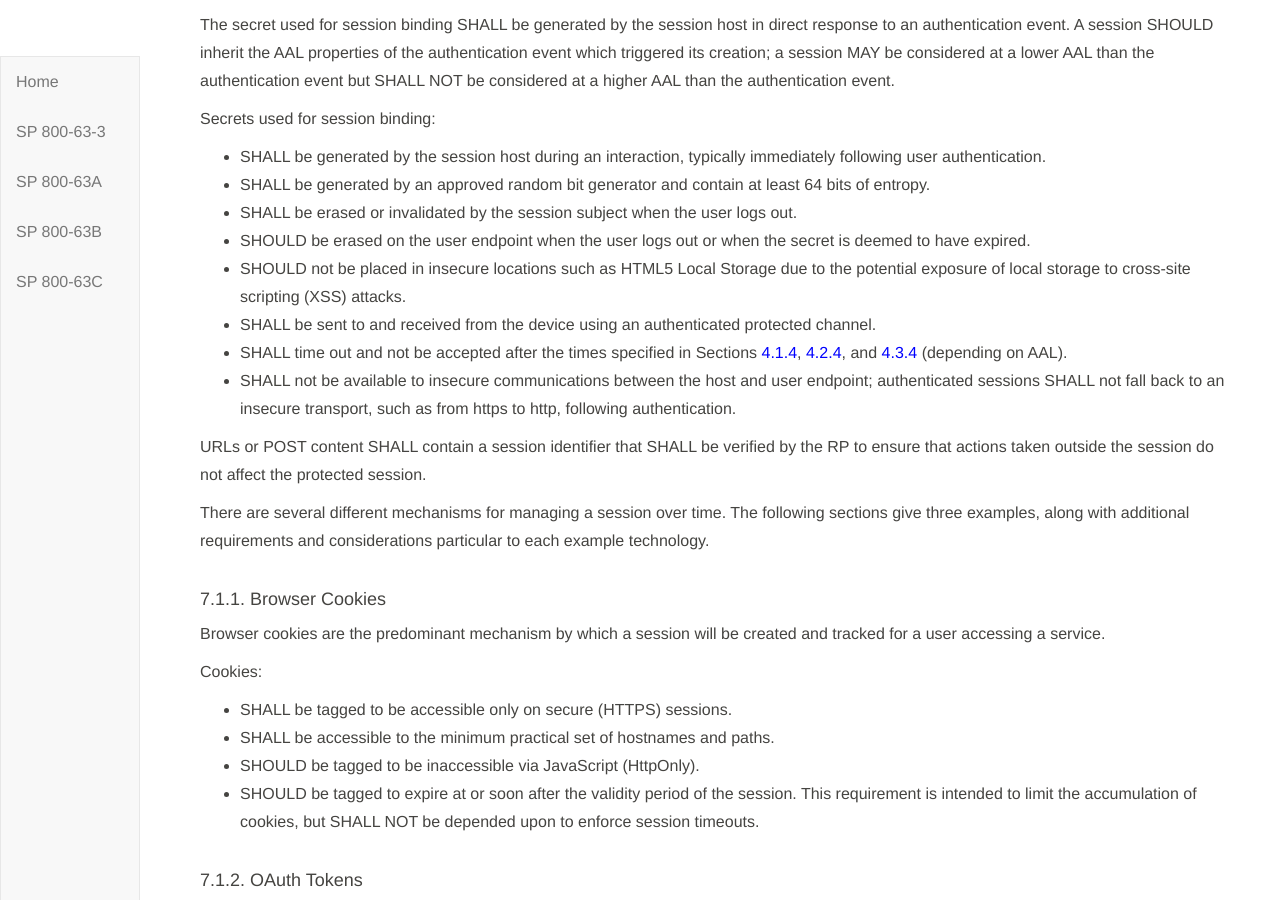
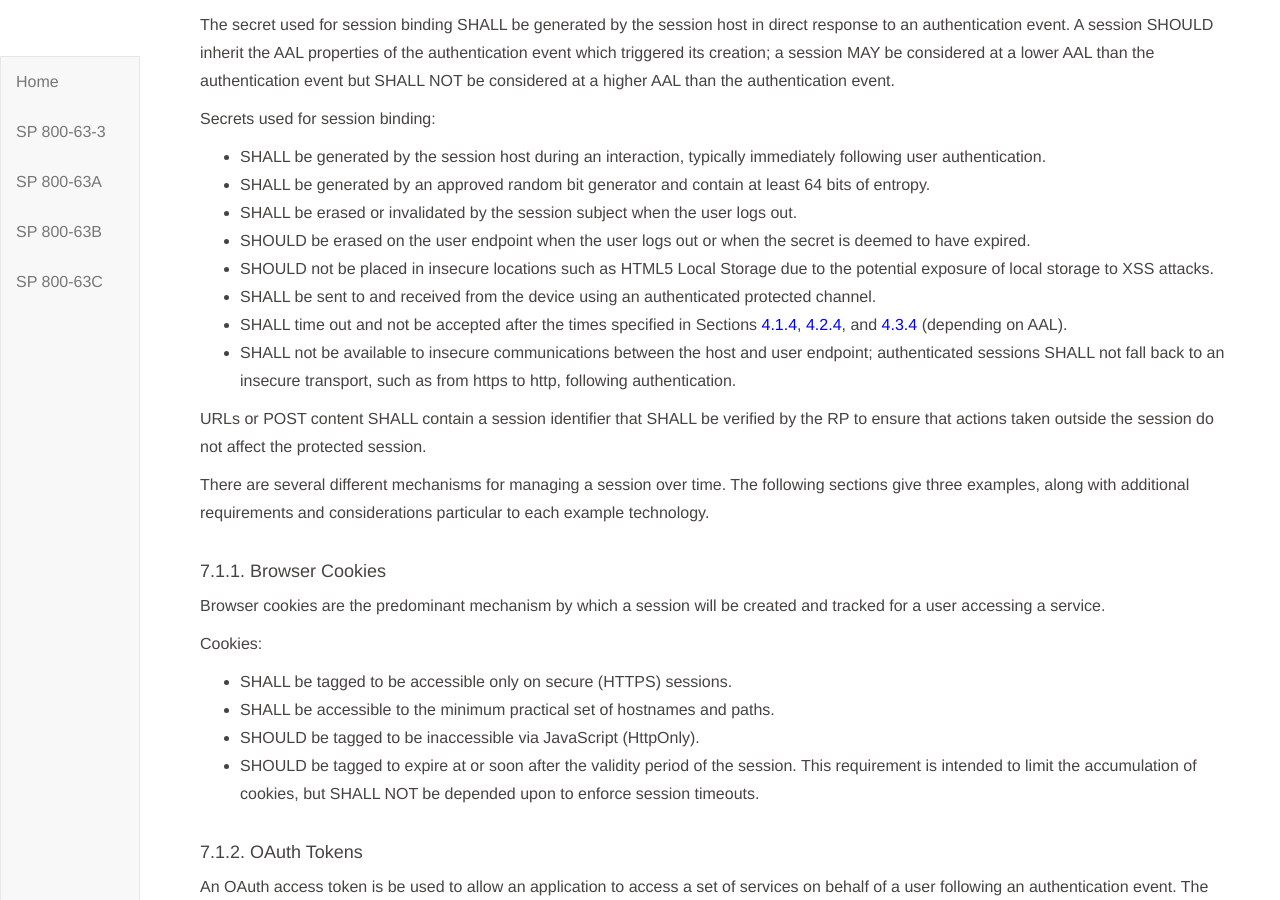
Before and after one commit to usnistgov/800-63-3, a Jekyll site: the page built from sp800-63b/sec7_session.md, in a window 1280 px wide and 900 px high, scrolled down 586 px. Built offline with Jekyll 4.4.1, drawn with Linux system fonts in a browser that asks for light colours; our own code applies the rules of GitHub Pages for plain Markdown files.

Commit message:
Update sec7_session.md

```diff
--- a/sp800-63b/sec7_session.md
+++ b/sp800-63b/sec7_session.md
@@ -20,7 +20,7 @@ Secrets used for session binding:
 - SHALL be generated by an approved random bit generator and contain at least 64 bits of entropy.
 - SHALL be erased or invalidated by the session subject when the user logs out.
 - SHOULD be erased on the user endpoint when the user logs out or when the secret is deemed to have expired.
-- SHOULD not be placed in insecure locations such as HTML5 Local Storage due to the potential exposure of local storage to cross-site scripting (XSS) attacks.
+- SHOULD not be placed in insecure locations such as HTML5 Local Storage due to the potential exposure of local storage to XSS attacks.
 - SHALL be sent to and received from the device using an authenticated protected channel.
 - SHALL time out and not be accepted after the times specified in Sections [4.1.4](#aal1reauth), [4.2.4](#aal2reauth), and [4.3.4](#aal3reauth) (depending on AAL).
 - SHALL not be available to insecure communications between the host and user endpoint; authenticated sessions SHALL not fall back to an insecure transport, such as from https to http, following authentication.
```
